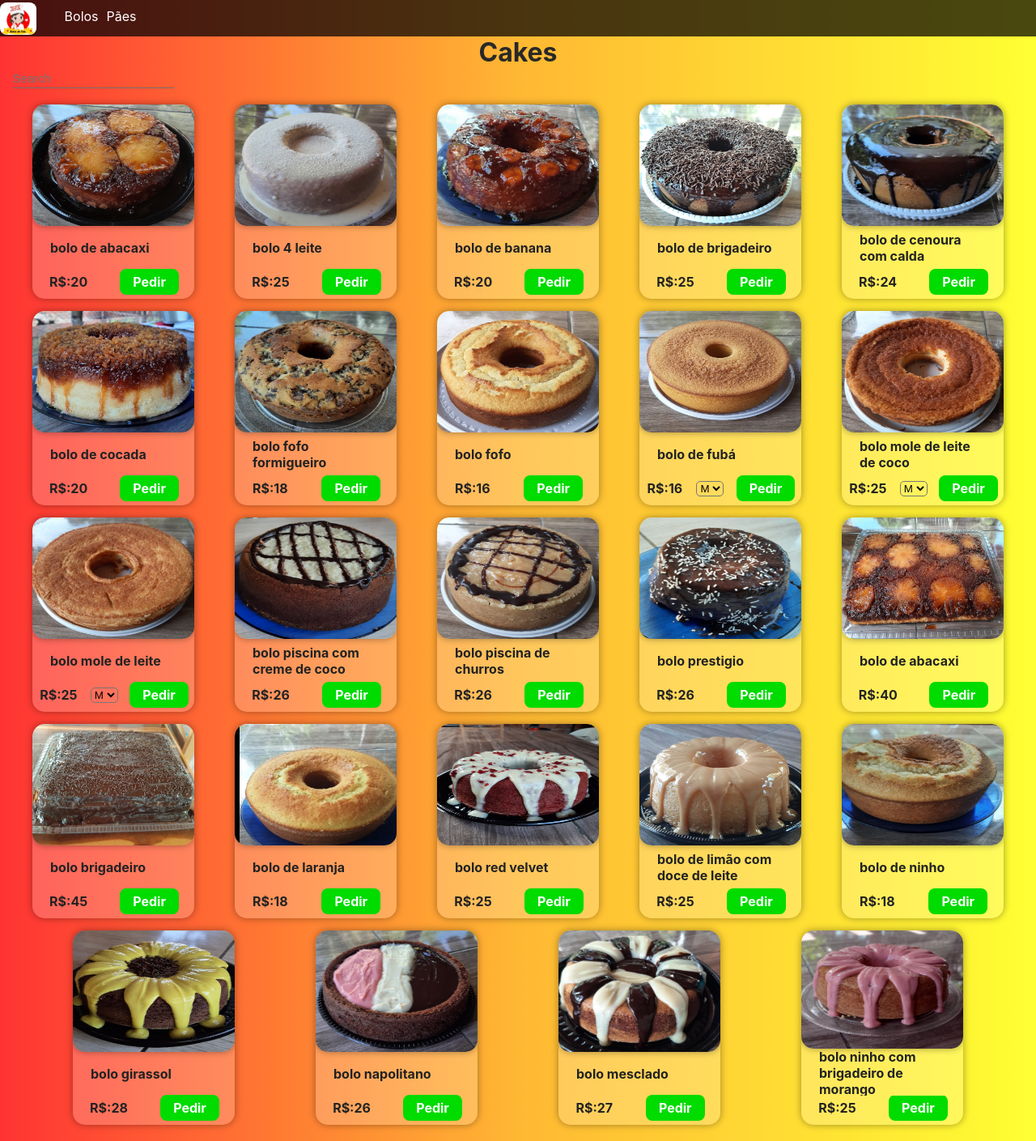
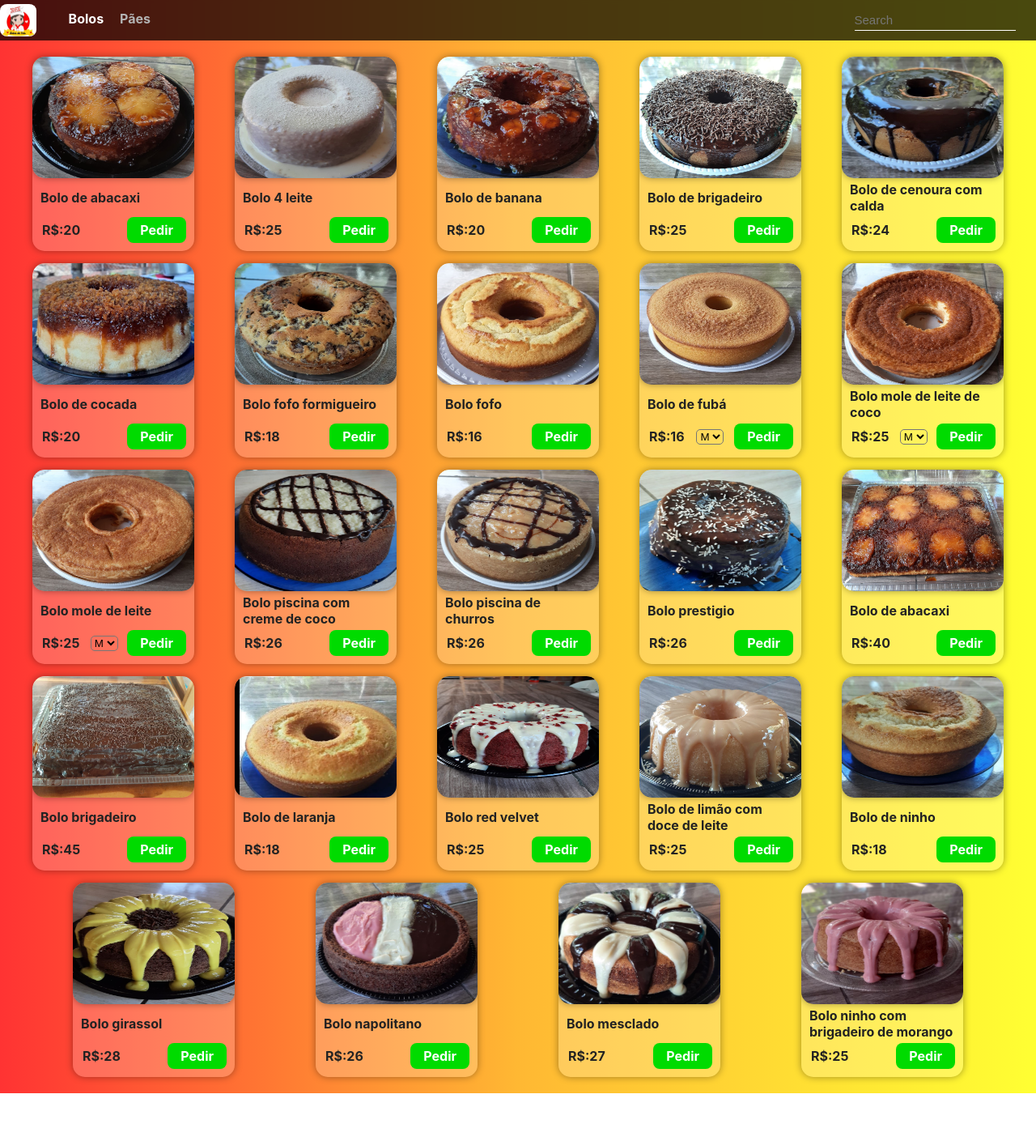
Before and after one commit to FranciscoNeto2909/bolos-da-cris, a React (Create React App) app: page / in a window 1280 px wide. Shown: the whole page at 81% size. After the commit the page ends 1350 px from the top, so only its background shows below. Built offline with nearby package versions, Linux system fonts and the light colour scheme.

Commit message:
navbar and pages changed

```diff
--- a/public/index.html
+++ b/public/index.html
@@ -1,5 +1,5 @@
 <!DOCTYPE html>
-<html lang="en">
+<html lang="pt_Br">
   <head>
     <meta charset="utf-8" />
     <meta name="viewport" content="width=device-width, initial-scale=1" />
--- a/src/App.js
+++ b/src/App.js
@@ -4,15 +4,20 @@ import NavBar from './components/navbar/navBar';
 import Bolos from "./pages/Bolos"
 import Paes from './pages/Paes';
 import NotFound from './pages/NotFound';
+import { useState } from 'react';
 
 export default function App() {
+  const [search, setSearch] = useState("")
+  function handleSearch(e) {
+    setSearch(e.target.value)
+  }
   return (
     <div className="App">
-      <NavBar/>
+      <NavBar search={search} handleSearch={handleSearch} />
       <Routes>
-        <Route path='/' element={<Bolos/>}/>
-        <Route path='/paes' element={<Paes/>}/>
-        <Route path='/*' element={<NotFound/>}/>
+        <Route path='/' element={<Bolos search={search} />} />
+        <Route path='/paes' element={<Paes search={search} />} />
+        <Route path='/*' element={<NotFound />} />
       </Routes>
     </div>
   );
--- a/src/components/navbar/navBar.css
+++ b/src/components/navbar/navBar.css
@@ -1,11 +1,16 @@
-.navBar{
+.navBar {
     width: 100vw;
-    height: 45px;
+    height: 50px;
+    position: fixed;
+    top: 0;
     display: flex;
     align-items: center;
+    backdrop-filter: blur(2px);
     background-color: rgba(0, 0, 0, 0.712);
+    z-index: 1;
 }
-.nav-links-container{
+
+.nav-links-container {
     display: flex;
     height: 100%;
     width: 220px;
@@ -13,31 +18,68 @@
     justify-content: flex-start;
     align-items: center;
 }
-.nav-link{
-    height: 35px;
+
+.nav-link {
+    color: #b3b3b3;
+    font-weight: bold;
+    padding: 6px 10px 10px 10px;
+    border-radius: 8px;
+}
+
+.nav-link--selected {
     color: #fff;
-    padding: 5px;
 }
-.nav-link:hover{
-    border-radius: 5px;
-    background-color: rgba(255, 246, 246, 0.315);
+
+.nav-link:hover {
+    background-color: #b3b3b342;
 }
-.navBar-logo{
+
+.navBar-logo {
     height: 40px;
     border-radius: 20%;
 }
-@media(max-width: 500px){
-    nav{
+
+.container-search {
+    width: 220px;
+    position: fixed;
+    right: 20px;
+}
+
+.search-input {
+    height: 25px;
+    font-size: 15px;
+    margin-left: 10px;
+    background-color: inherit;
+    border: none;
+    color: #fff;
+    border-bottom: 1px solid #fff;
+    outline: none;
+}
+
+@media(max-width: 500px) {
+    .navBar {
         position: fixed;
-        bottom: 0;
+        top: unset;
+        bottom: -1px;
     }
-    .nav-links-container{
+
+    .nav-links-container {
         width: 180px;
-        margin: 0 auto;
     }
-    .nav-link{
+
+    .nav-link {
         text-align: center;
         align-self: center;
         margin-right: 10px;
     }
+
+    .nav-link:hover {
+        background-color: transparent;
+    }
+
+    .container-search {
+        width: 150px;
+        position: fixed;
+        right: 10px;
+    }
 }
--- a/src/components/navbar/navBar.jsx
+++ b/src/components/navbar/navBar.jsx
@@ -1,13 +1,21 @@
 import { Link } from "react-router-dom"
 import "./navBar.css"
 import logo from "../../imgs/logo.png"
-export default function NavBar() {
-    return(
+import { useState } from "react"
+export default function NavBar({ search, handleSearch }) {
+    const [navbtn, setnavBtn] = useState("cake")
+    function handleToggleButton(e) {
+        setnavBtn(e.target.id)
+    }
+    return (
         <nav className="navBar">
-            <img src={logo} alt="logo" className="navBar-logo"/>
+            <img src={logo} alt="logo" className="navBar-logo" />
             <div className="nav-links-container">
-                <Link className="nav-link"to="/">Bolos</Link>
-                <Link className="nav-link"to="/paes">Pães</Link>
+                <Link id="cake" className={`nav-link ${navbtn === "cake" && "nav-link--selected"}`} onClick={handleToggleButton} to="/">Bolos</Link>
+                <Link id="bread" className={`nav-link ${navbtn === "bread" && "nav-link--selected"}`} onClick={handleToggleButton} to="/paes">Pães</Link>
+            </div>
+            <div className="container-search">
+                <input type="text" autoComplete="off" className="search-input" placeholder="Search" value={search} onChange={handleSearch} />
             </div>
         </nav>
     )
--- a/src/components/produtos/CakesJson.js
+++ b/src/components/produtos/CakesJson.js
@@ -25,148 +25,148 @@ import boloNinhoComBrigadeiro from "../../imgs/bolos/ninho-com-brigadeiro-de-mor
 
 export const CakesJson = [
     {
-        name: "bolo de abacaxi",
+        name: "Bolo de abacaxi",
         img: boloRoundDeAbacaxi,
         sizes:1,
         price: 20
     },
     {
-        name: "bolo 4 leite",
+        name: "Bolo 4 leite",
         img: boloDe4Leites,
         sizes:1,
         price: 25
     },
     {
-        name: "bolo de banana",
+        name: "Bolo de banana",
         img: boloDebanana,
         sizes:1,
         price: 20
     },
     {
-        name: "bolo de brigadeiro",
+        name: "Bolo de brigadeiro",
         img: boloDebrigadeiro,
         sizes:1,
         price: 25
     },
     {
-        name: "bolo de cenoura com calda",
+        name: "Bolo de cenoura com calda",
         img: boloDeCenoura,
         sizes:1,
         price: 24
     },
     {
-        name: "bolo de cocada",
+        name: "Bolo de cocada",
         img: boloDeCocada,
         sizes:1,
         price: 20
     },
     {
-        name: "bolo fofo formigueiro",
+        name: "Bolo fofo formigueiro",
         img: boloFofoFormigueiro,
         sizes:1,
         price: 18
     },
     {
-        name: "bolo fofo",
+        name: "Bolo fofo",
         img: boloFofo,
         sizes:1,
         price: 16
     },
     {
-        name: "bolo de fubá",
+        name: "Bolo de fubá",
         img: boloDeFuba,
         sizes:2,
         price: 16,
         priceG:28
     },
     {
-        name: "bolo mole de leite de coco",
+        name: "Bolo mole de leite de coco",
         img: boloMoleLeiteDeCoco,
         sizes:2,
         price: 25,
         priceG: 35
     },
     {
-        name: "bolo mole de leite",
+        name: "Bolo mole de leite",
         img: boloMoleLeite,
         sizes:2,
         price: 25,
         priceG: 35
     },
     {
-        name: "bolo piscina com creme de coco",
+        name: "Bolo piscina com creme de coco",
         img: boloPiscinaComLeiteDeCoco,
         sizes:1,
         price: 26
     },
     {
-        name: "bolo piscina de churros",
+        name: "Bolo piscina de churros",
         img: boloPiscinaDeChurros,
         sizes:1,
         price: 26
     },
     {
-        name: "bolo prestigio",
+        name: "Bolo prestigio",
         img: boloDePrestigio,
         sizes:1,
         price: 26
     },
     {
-        name: "bolo de abacaxi",
+        name: "Bolo de abacaxi",
         img: boloDeAbacaxi,
         sizes:1,
         price: 40
     },
     {
-        name: "bolo brigadeiro",
+        name: "Bolo brigadeiro",
         img: boloBrigadeiro,
         sizes:1,
         price: 45
     },
     {
-        name: "bolo de laranja",
+        name: "Bolo de laranja",
         img: boloDeLaranja,
         sizes:1,
         price: 18
     },
     {
-        name: "bolo red velvet",
+        name: "Bolo red velvet",
         img: boloRedVelvet,
         sizes:1,
         price: 25
     },
     {
-        name: "bolo de limão com doce de leite",
+        name: "Bolo de limão com doce de leite",
         img: bololimaoComDoce,
         sizes:1,
         price: 25
     },
     {
-        name: "bolo de ninho",
+        name: "Bolo de ninho",
         img: boloDeNinho,
         sizes:1,
         price: 18
     },
     {
-        name: "bolo girassol",
+        name: "Bolo girassol",
         img: boloGirassol,
         sizes:1,
         price: 28
     },
     {
-        name: "bolo napolitano",
+        name: "Bolo napolitano",
         img: boloNapolitano,
         sizes:1,
         price: 26
     },
     {
-        name: "bolo mesclado",
+        name: "Bolo mesclado",
         img: boloMesclado,
         sizes:1,
         price: 27
     },
     {
-        name: "bolo ninho com brigadeiro de morango",
+        name: "Bolo ninho com brigadeiro de morango",
         img: boloNinhoComBrigadeiro,
         sizes:1,
         price: 25
--- a/src/components/produtos/card.css
+++ b/src/components/produtos/card.css
@@ -24,13 +24,18 @@
     font-size: 16px;
     overflow-y: hidden;
     text-align: start;
-    padding: 0 22px;
+    padding: 0 10px;
+}
+.card-desc{
+    padding: 0 10px;
+    text-align: start;
 }
 .card-info{
     display: flex;
-    justify-content: space-around;
+    justify-content: space-between;
     align-items: center;
     margin-bottom: 5px;
+    padding: 0 10px 5px 10px;
 }
 
 .card-sizes{
@@ -68,11 +73,10 @@
         height: 210px;
     }
     .card-info{
-        padding: 0 20px 10px 20px;
         justify-content: space-between;
     }
     .card-title{
-        font-size: 1.5rem;
+        font-size: 1.42rem;
     }
     .card-sizes,
     .card-price{
--- a/src/pages/Bolos.jsx
+++ b/src/pages/Bolos.jsx
@@ -1,28 +1,17 @@
-import { useState } from "react"
 import Card from "../components/produtos/Card"
 import { CakesJson } from "../components/produtos/CakesJson"
 import "./index.css"
 
-export default function Cakes() {
-    const [search, setSearch] = useState("")
+export default function Cakes({ search }) {
     const lowerSearch = search.toLowerCase()
 
-    function handleGetInputValue(e) {
-        setSearch(e.target.value)
-    }
     const CakesFiltered = CakesJson.filter(bolo => bolo.name.toLowerCase().includes(lowerSearch))
 
     return (
-        <>
-            <h1 className="title">Cakes</h1>
-            <div className="container-search">
-                <input type="text" autoComplete="off" className="search-input" placeholder="Search" value={search} onChange={handleGetInputValue} />
-            </div>
-            <div className="cakes">
-                {CakesFiltered.map((bolo, i) => (
-                    <Card key={i} food={bolo} />
-                ))}
-            </div>
-        </>
+        <div className="cakes">
+            {CakesFiltered.map((bolo, i) => (
+                <Card key={i} food={bolo} />
+            ))}
+        </div>
     )
 }
--- a/src/pages/Paes.jsx
+++ b/src/pages/Paes.jsx
@@ -1,27 +1,16 @@
-import { useState } from "react"
 import Card from "../components/produtos/Card"
 import { BreadsJson } from "../components/produtos/BreadsJson"
 import "./index.css"
 
-export default function Breads() {
-    const [search, setSearch] = useState("")
+export default function Breads({ search }) {
     const lowerSearch = search.toLowerCase()
-    function handleGetInputValue(e) {
-        setSearch(e.target.value)
-    }
     const BreadsFiltered = BreadsJson.filter(bread => bread.name.toLowerCase().includes(lowerSearch))
 
     return (
-        <>
-            <h1 className="title">Breads</h1>
-            <div className="container-search">
-                <input type="text" autoComplete="off" className="search-input" placeholder="Search" value={search} onChange={handleGetInputValue} />
-            </div>
-            <div className="bread">
-                {BreadsFiltered.map((bread, i) => (
-                    <Card key={i} food={bread} />
-                ))}
-            </div>
-        </>
+        <div className="bread">
+            {BreadsFiltered.map((bread, i) => (
+                <Card key={i} food={bread} />
+            ))}
+        </div>
     )
 }
--- a/src/pages/index.css
+++ b/src/pages/index.css
@@ -6,44 +6,46 @@
     margin: 0 5px;
     gap: 15px;
     padding: 20px 0;
+    margin-top: 50px;
 }
 
-.container-search {
-    width: 220px;
-    align-self: flex-start;
+.cakes-header {
+    margin-top: 50px;
+    position: fixed;
+    top: 0px;
+    width: 100%;
+    backdrop-filter: blur(2px);
+    z-index: 2;
 }
-.title{
-    color: rgb(40,40,40);
+
+.cakes-header-title {
+    color: rgb(40, 40, 40);
 }
-.search-input {
-    height: 25px;
-    font-size: 15px;
-    margin-left: 10px;
-    background-color: inherit;
-    border: none;
-    border-bottom: 1px solid rgb(114, 111, 111);
-    outline: none;
-}
-.notfound-container{
+
+
+.notfound-container {
     height: 90vh;
     width: 100vw;
     display: flex;
     justify-content: center;
     align-items: center;
 }
-.notFound{
-    display:flex;
+
+.notFound {
+    display: flex;
     height: 200px;
     width: 300px;
     background-color: rgba(255, 255, 255, 0.5);
     border-radius: 5px;
     align-items: center;
 }
+
 @media(max-width:500px) {
 
     .cakes,
     .bread {
         overflow: hidden;
+        margin-top: 20px;
         margin-bottom: 50px;
     }
 }
```
